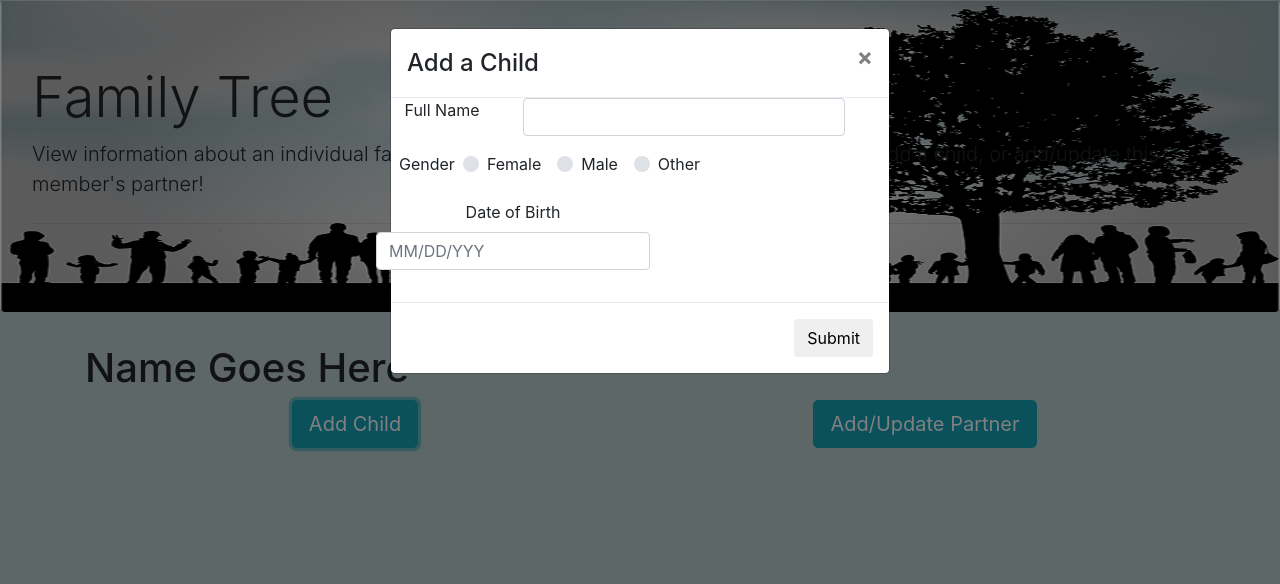
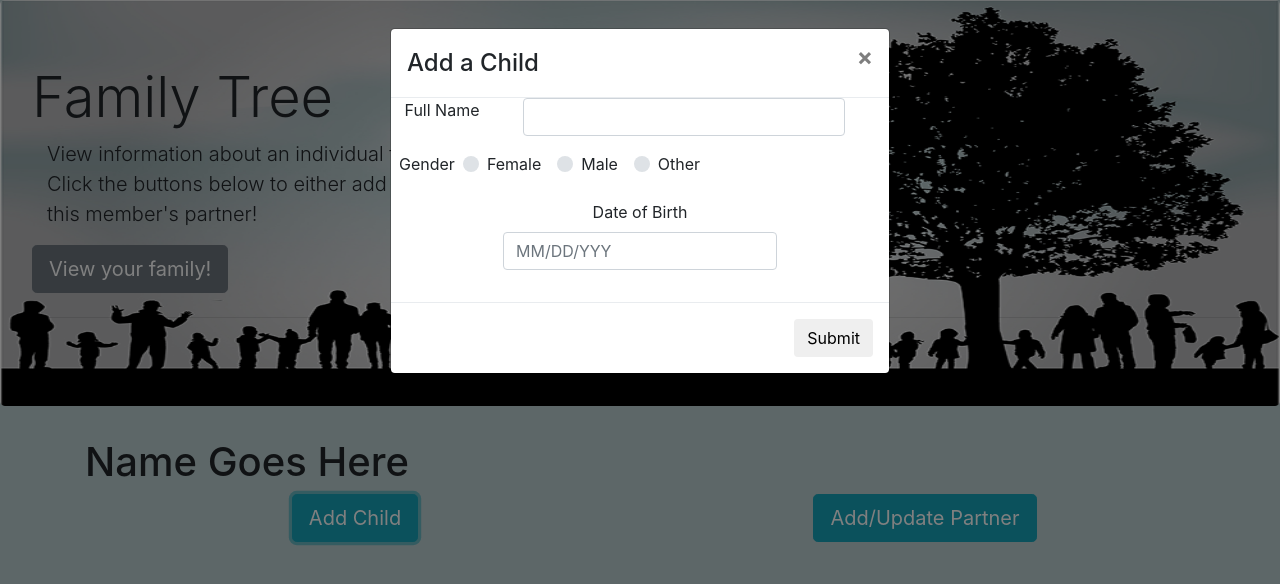
Before and after one commit to chyarbit/FamilyTree, a website: page public/viewMember.html in a window 1280 px wide. Both pictures are taken after a click on the button "Add Child". Drawn offline with nearby package versions, Linux system fonts and the light colour scheme.

Commit message:
Added link back to main page, and adjusted alignment of some elements

```diff
--- a/public/viewMember.html
+++ b/public/viewMember.html
@@ -26,8 +26,9 @@
 <body>
     <div class="jumbotron">
         <h1 class="display-4">Family Tree</h1>
-        <p class="lead">View information about an individual family member here. Click the buttons below to either add a
+        <p class="lead col-6">View information about an individual family member here. Click the buttons below to either add a
             child, or add/update this member's partner!</p>
+        <a class="btn btn-lg btn-secondary" href="/" role="button" id="viewFamilyButton">View your family!</a>
         <hr class="my-4">
     </div>
     <!-- Row with buttons that pop out modal input forms -->
@@ -58,7 +59,7 @@
                                     <div class="form-group">
                                         <div class="col-sm-offset-2 col-sm-10">
                                             <div class="row">
-                                                <label class="control-label mx-2" for="email">Gender </label>
+                                                <label class="control-label mx-2" for="gender">Gender </label>
                                                 <div class="custom-control custom-radio custom-control-inline">
                                                     <input type="radio" class="custom-control-input" id="gender-female"
                                                         name="gender">
@@ -78,17 +79,14 @@
                                             </div>
                                         </div>
                                     </div>
-                                    <div class="form-group row">
+                                    <div class="form-group row justify-content-center">
                                         <div class="bootstrap-iso">
                                             <div class="container-fluid">
-                                                <div class="row">
-                                                    <div class="form-group">
-                                                        <!-- Date input -->
-                                                        <label class="control-label" for="date">Date of Birth</label>
-                                                        <input class="form-control" id="child-dob" name="date"
-                                                            placeholder="MM/DD/YYY" type="text" />
-                                                    </div>
-
+                                                <div class="form-group">
+                                                    <!-- Date input -->
+                                                    <label class="control-label" for="date">Date of Birth</label>
+                                                    <input class="form-control" id="child-dob" name="date"
+                                                        placeholder="MM/DD/YYY" type="text" />
                                                 </div>
                                             </div>
                                         </div>
```
